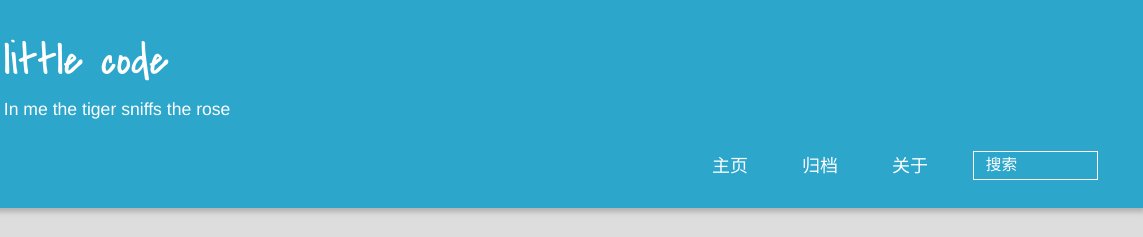
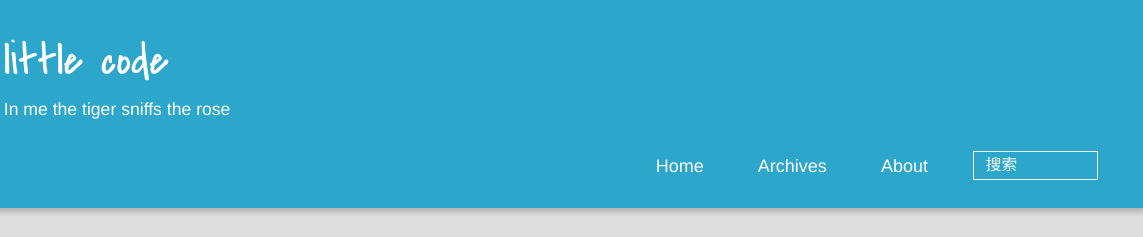
Before and after one commit to RunLittleCode/RunLittleCode.github.io, a plain HTML site: page 2015/04/22/初探Hexo/index.html in a window 1280 px wide. Shown: the top 237 px of the page, 137-1280 px from the left. Drawn offline with Linux system fonts and the light colour scheme.

Commit message:
Site updated: 2015-04-22 17:48:44

```diff
--- a/2015/04/22/初探Hexo/index.html
+++ b/2015/04/22/初探Hexo/index.html
@@ -59,11 +59,11 @@ $">
 				<ul>
 					<ul>
 
-						<li><a href="/">主页</a></li>
+						<li><a href="/">Home</a></li>
 
-						<li><a href="/archives">归档</a></li>
+						<li><a href="/archives">Archives</a></li>
 
-						<li><a href="/about">关于</a></li>
+						<li><a href="/about">About</a></li>
 
 					<li>
 
--- a/index.html
+++ b/index.html
@@ -53,11 +53,11 @@
 				<ul>
 					<ul>
 
-						<li><a href="/">主页</a></li>
+						<li><a href="/">Home</a></li>
 
-						<li><a href="/archives">归档</a></li>
+						<li><a href="/archives">Archives</a></li>
 
-						<li><a href="/about">关于</a></li>
+						<li><a href="/about">About</a></li>
 
 					<li>
 
```
Also changed, not shown: archives/2015/04/index.html (+3 -3 lines), archives/2015/index.html (+3 -3 lines), archives/index.html (+3 -3 lines), tags/Hexo/index.html (+3 -3 lines).
